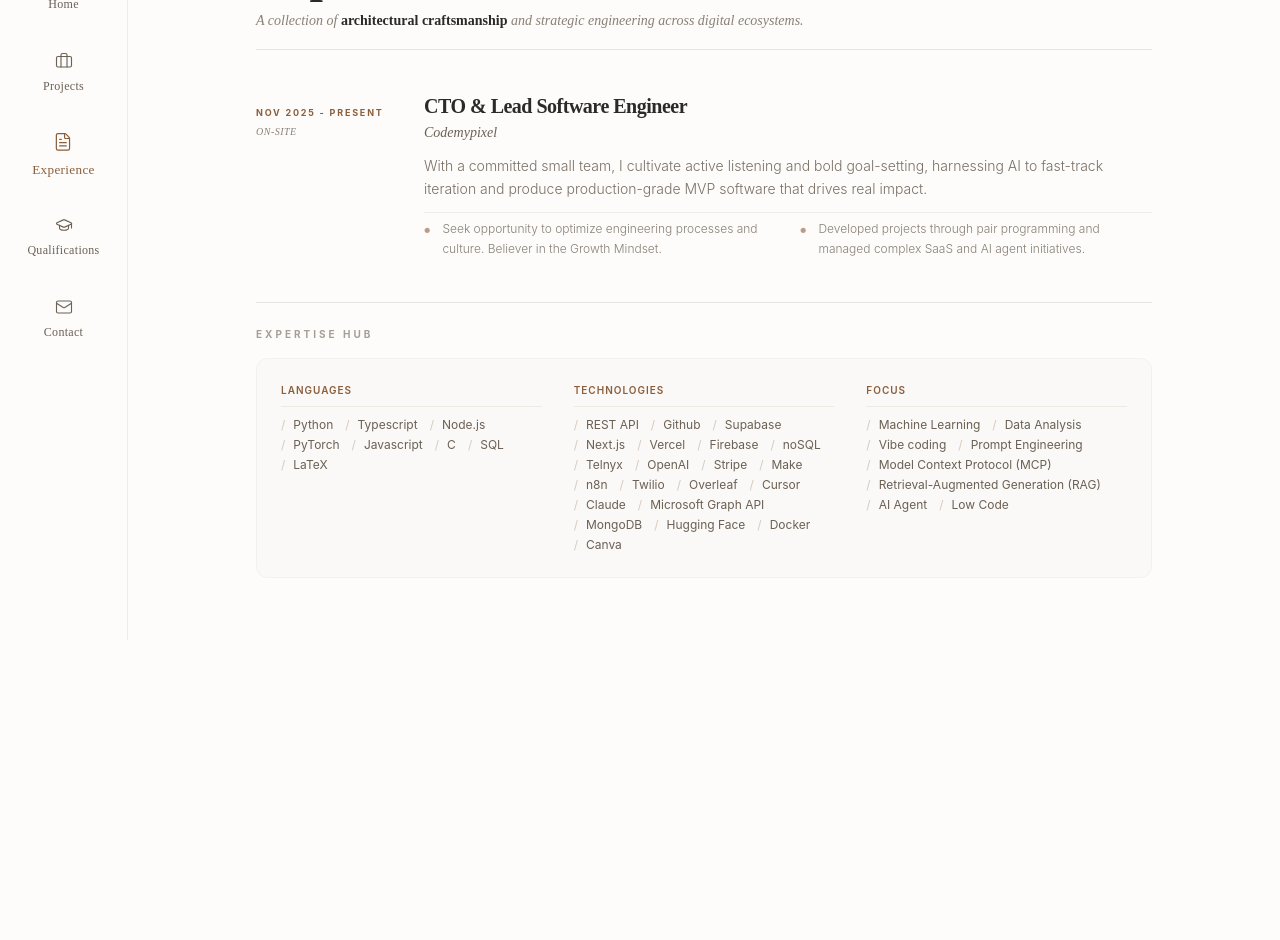
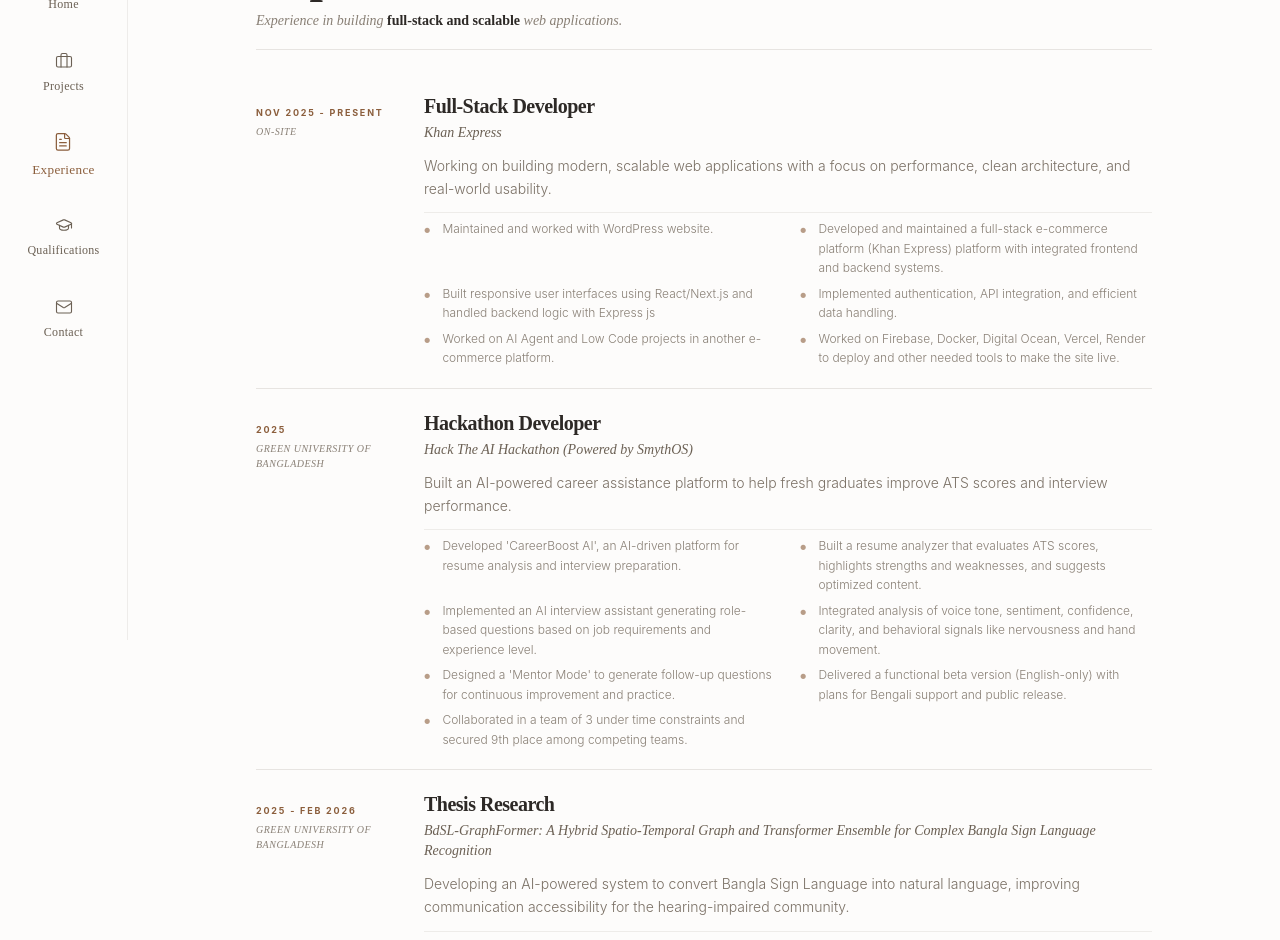
Before and after one commit to niloy8/Portfolioo, a React (Vite) app in the folder Niloy Devfolio/: page /experience in a window 1280 px wide. Shown: the part 160-1100 px from the top of the page. Before the commit the page ends 882 px from the top, so only its background shows below. Built offline with nearby package versions, Linux system fonts and the light colour scheme.

Commit message:
Experience page updated

```diff
--- a/Niloy Devfolio/src/Components/Experience/Experience.tsx
+++ b/Niloy Devfolio/src/Components/Experience/Experience.tsx
@@ -67,7 +67,7 @@ const Experience: React.FC = () => {
                     Experience<span className="text-[var(--accent)]">.</span>
                 </h2>
                 <p className="text-xs md:text-sm font-serif italic text-[var(--text-secondary)]/80 max-w-xl leading-relaxed">
-                    A collection of <span className="text-[var(--text-primary)] not-italic font-bold">architectural craftsmanship</span> and strategic engineering across digital ecosystems.
+                    Experience in building <span className="text-[var(--text-primary)] not-italic font-bold">full-stack and scalable</span> web applications.
                 </p>
             </header>
 
--- a/Niloy Devfolio/src/data/experience.ts
+++ b/Niloy Devfolio/src/data/experience.ts
@@ -14,19 +14,54 @@ export interface SkillCategory {
 
 export const experiences: ExperienceItem[] = [
     {
-        role: "CTO & Lead Software Engineer",
-        company: "Codemypixel",
+        role: "Full-Stack Developer",
+        company: "Khan Express",
         location: "On-Site",
         period: "Nov 2025 - Present",
-        description: "With a committed small team, I cultivate active listening and bold goal-setting, harnessing AI to fast-track iteration and produce production-grade MVP software that drives real impact.",
+        description: "Working on building modern, scalable web applications with a focus on performance, clean architecture, and real-world usability.",
         details: [
-            "Seek opportunity to optimize engineering processes and culture. Believer in the Growth Mindset.",
-            "Developed projects through pair programming and managed complex SaaS and AI agent initiatives."
+            "Maintained and worked with WordPress website.",
+            "Developed and maintained a full-stack e-commerce platform (Khan Express) platform with integrated frontend and backend systems.",
+            "Built responsive user interfaces using React/Next.js and handled backend logic with Express js",
+            "Implemented authentication, API integration, and efficient data handling.",
+            "Worked on AI Agent and Low Code projects in another e-commerce platform.",
+            "Worked on Firebase, Docker, Digital Ocean, Vercel, Render to deploy and other needed tools to make the site live.",
+        ]
+    },
+    {
+        role: "Hackathon Developer",
+        company: "Hack The AI Hackathon (Powered by SmythOS)",
+        location: "Green University of Bangladesh",
+        period: "2025",
+        description: "Built an AI-powered career assistance platform to help fresh graduates improve ATS scores and interview performance.",
+        details: [
+            "Developed 'CareerBoost AI', an AI-driven platform for resume analysis and interview preparation.",
+            "Built a resume analyzer that evaluates ATS scores, highlights strengths and weaknesses, and suggests optimized content.",
+            "Implemented an AI interview assistant generating role-based questions based on job requirements and experience level.",
+            "Integrated analysis of voice tone, sentiment, confidence, clarity, and behavioral signals like nervousness and hand movement.",
+            "Designed a 'Mentor Mode' to generate follow-up questions for continuous improvement and practice.",
+            "Delivered a functional beta version (English-only) with plans for Bengali support and public release.",
+            "Collaborated in a team of 3 under time constraints and secured 9th place among competing teams."
+        ]
+    },
+    {
+        role: "Thesis Research",
+        company: "BdSL-GraphFormer: A Hybrid Spatio-Temporal Graph and Transformer Ensemble for Complex Bangla Sign Language Recognition",
+        location: "Green University of Bangladesh",
+        period: "2025 - Feb 2026",
+        description: "Developing an AI-powered system to convert Bangla Sign Language into natural language, improving communication accessibility for the hearing-impaired community.",
+        details: [
+            "Designed and developed a machine learning-based system to recognize Bangla Sign Language gestures.",
+            "Worked with graph based like MSG3D and Transformer based techniques to process hand gestures from video input to keypoints then model train.",
+            "Collected our own dataset.",
+            "Fine-tuned the model and Train the model with our dataset.",
+            "Achieved 98.52% accuracy in Bangla Sign Language recognition with our own totally unseen test set.",
+            "Working on publishing a paper on it."
         ]
     }
 ];
 
-export const languages: string[] = ["Python", "Typescript", "Node.js", "PyTorch", "Javascript", "C", "SQL", "LaTeX"];
+export const languages: string[] = ["Python", "Typescript", "Node.js", "Javascript", "C", "SQL", "LaTeX"];
 
 export const technologies: string[] = [
     "REST API", "Github", "Supabase", "Next.js", "Vercel", "Firebase",
--- a/Niloy Devfolio/src/data/projects.ts
+++ b/Niloy Devfolio/src/data/projects.ts
@@ -47,12 +47,12 @@ export const projects: Project[] = [
     {
         id: "ai-job-coach",
         title: "CareerBoost AI",
-        shortDescription: "An AI powered job coach that helps job seekers review their CV or Resume and prepare for interviews with AI. Built for an AI based Hackathon powered by SmythOS in which we got 9th place among public and private universities from Bangladesh.",
-        description: " A resume analyzer where users can upload their resume and job requirements. The system calculates the ATS score, highlights strengths and weaknesses, and suggests improved resume content to boost interview chances. An interview assistant where, based on job role, requirements, and experience level(intern, junior, mid, senior), the system generates industry- relevant questions.Users can give audio / video interviews, and the AI analyzes: Voice tone, Sentiment, Confidence, Hand movement, Nervousness, Clarity, Correctness. It then provides scores with personalized improvement suggestions. A Mentor Mode that generates follow - up questions to help users practice and improve further.",
+        shortDescription: "An AI powered job coach that helps job seekers review their CV or Resume and prepare for interviews with AI. Built for an AI based Hackathon powered by SmythOS in which we got 9th place among public and private universities from Bangladesh. It was a 3 members team based project",
+        description: " A resume analyzer where users can upload their resume and job requirements. The system calculates the ATS score, highlights strengths and weaknesses, and suggests improved resume content to boost interview chances. An interview assistant where, based on job role, requirements, and experience level(intern, junior, mid, senior), the system generates industry- relevant questions. Users can give audio / video interviews, and the AI analyzes: Voice tone, Sentiment, Confidence, Hand movement, Nervousness, Clarity, Correctness. It then provides scores with personalized improvement suggestions. A Mentor Mode that generates follow - up questions to help users practice and improve further.",
         year: "2025",
         status: "Live",
-        tags: ["AI", "React", "Patient Care", "NLP"],
-        github: "https://github.com/niloy8/AI-JOB-COACH",
-        demo: "#"
+        tags: ["AI", "React", "VITE", "Firebase", "Tailwind CSS", "JavaScript", "MongoDB", "SmythOS API", "Python", "Docker", "Vercel"],
+        github: "https://github.com/naimulhasannabil/AI-JOB-COACH",
+        demo: "https://ai-job-coach-red.vercel.app/"
     }
 ];
```
